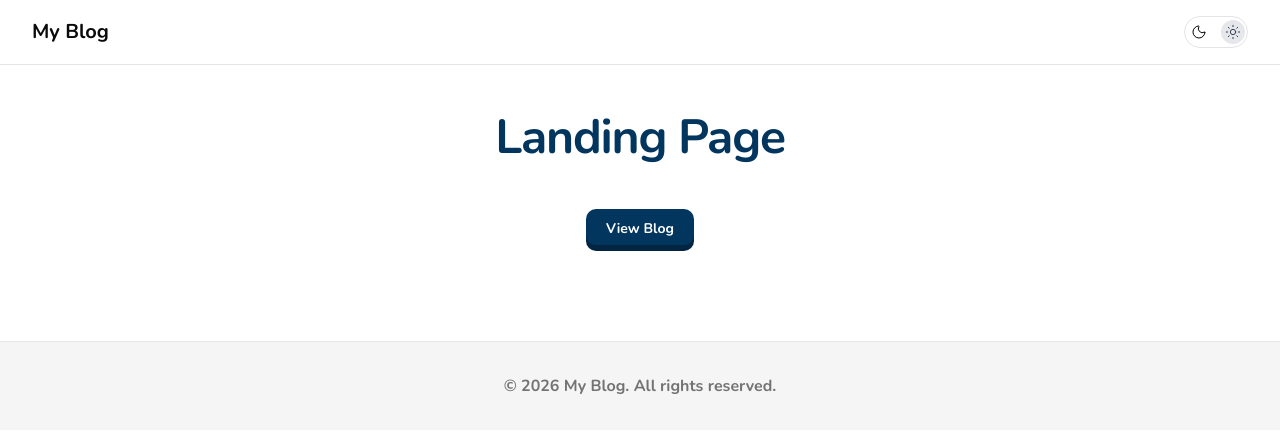
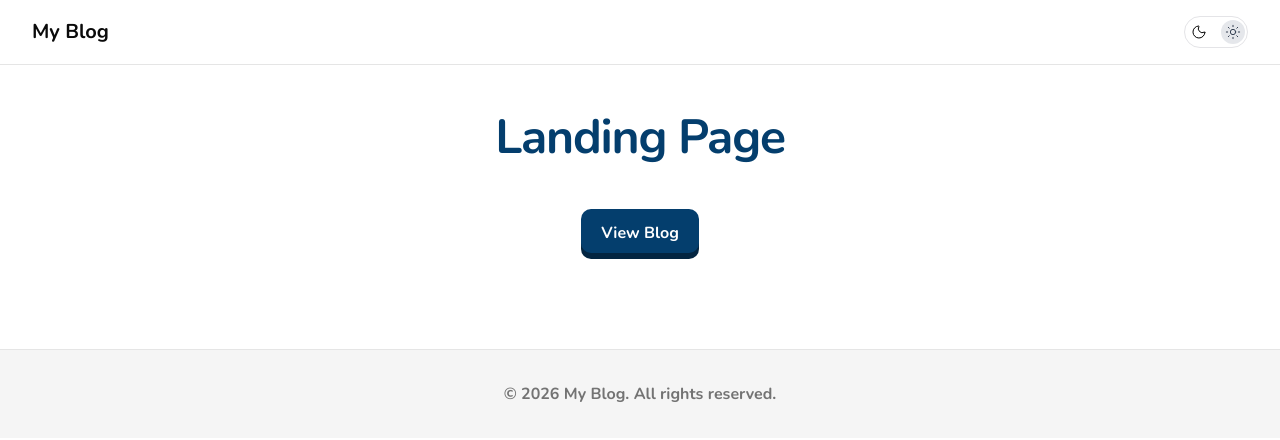
Before and after one commit to scalipsum/vladbi-website, a Next.js app: page / in a window 1280 px wide. Shown: the top 440 px of the page. Built offline with nearby package versions, Linux system fonts and the light colour scheme; no server answers.

Commit message:
Button tweaks

```diff
--- a/src/app/globals.css
+++ b/src/app/globals.css
@@ -47,7 +47,7 @@
 	--color-brand-200: #337bb3;
 	--color-brand-300: #809baf;
 	--color-brand-400: #c4dbf2;
-	--color-brand-500: #02365f;
+	--color-brand-500: #043e6d;
 	--color-brand-600: #00223d;
 	--color-brand-900: #010f1b;
 }
--- a/src/components/ui/button.tsx
+++ b/src/components/ui/button.tsx
@@ -5,12 +5,12 @@ import * as React from 'react';
 import { cn } from '@/lib/utils';
 
 const buttonVariants = cva(
-	"inline-flex items-center justify-center gap-2 whitespace-nowrap rounded-md text-sm font-medium transition-all disabled:pointer-events-none disabled:opacity-50 [&_svg]:pointer-events-none [&_svg:not([class*='size-'])]:size-4 shrink-0 [&_svg]:shrink-0 outline-none focus-visible:border-ring focus-visible:ring-ring/50 focus-visible:ring-[3px] aria-invalid:ring-destructive/20 dark:aria-invalid:ring-destructive/40 aria-invalid:border-destructive",
+	"inline-flex items-center justify-center gap-2 whitespace-nowrap rounded-md text-base transition-all disabled:pointer-events-none disabled:opacity-50 [&_svg]:pointer-events-none [&_svg:not([class*='size-'])]:size-4 shrink-0 [&_svg]:shrink-0 outline-none focus-visible:border-ring focus-visible:ring-ring/50 focus-visible:ring-[3px] aria-invalid:ring-destructive/20 dark:aria-invalid:ring-destructive/40 aria-invalid:border-destructive",
 	{
 		variants: {
 			variant: {
 				default:
-					'bg-brand-500 text-white !px-5 py-3 !pt-3 rounded-lg font-nunito-bold shadow-[0_6px_0_0_#032541] hover:shadow-[0_8px_0_0_#032541] hover:translate-y-[-2px] active:shadow-[0_0px_0_0_#032541] active:translate-y-[6px] transition-all duration-100',
+					'bg-brand-500 text-white rounded-lg shadow-[0_6px_0_0_#032541] hover:shadow-[0_8px_0_0_#032541] hover:translate-y-[-2px] active:shadow-[0_0px_0_0_#032541] active:translate-y-[6px] transition-all duration-100',
 				destructive:
 					'bg-destructive text-white shadow-xs hover:bg-destructive/90 focus-visible:ring-destructive/20 dark:focus-visible:ring-destructive/40 dark:bg-destructive/60',
 				outline:
@@ -21,7 +21,7 @@ const buttonVariants = cva(
 				link: 'text-primary underline-offset-4 hover:underline',
 			},
 			size: {
-				default: 'h-9 px-4 py-2 has-[>svg]:px-3',
+				default: 'h-11 px-5 py-3 pt-4 active:pt-3 has-[>svg]:px-3',
 				sm: 'h-8 rounded-md gap-1.5 px-3 has-[>svg]:px-2.5',
 				lg: 'h-10 rounded-md px-6 has-[>svg]:px-4',
 				icon: 'size-9',
```
